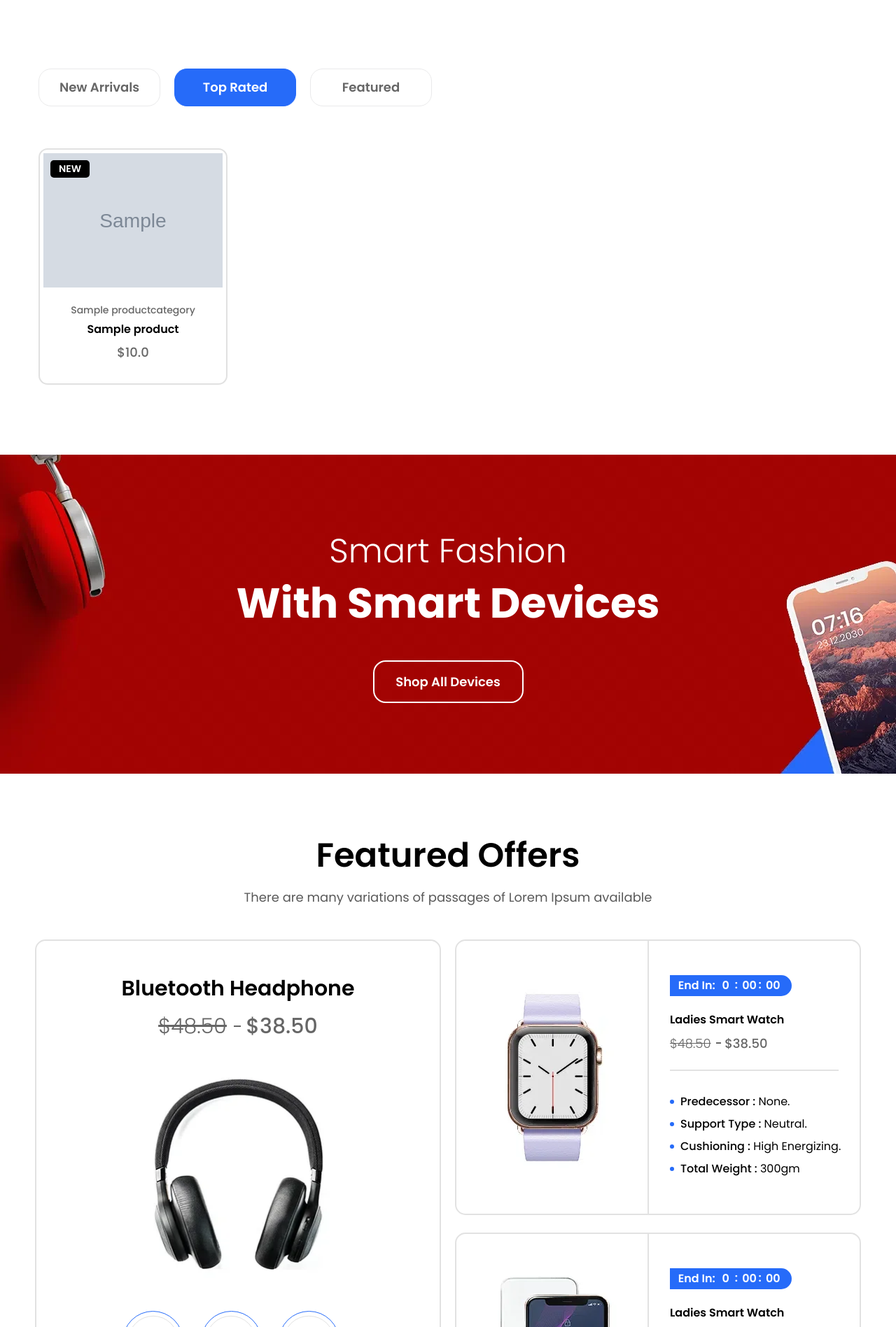
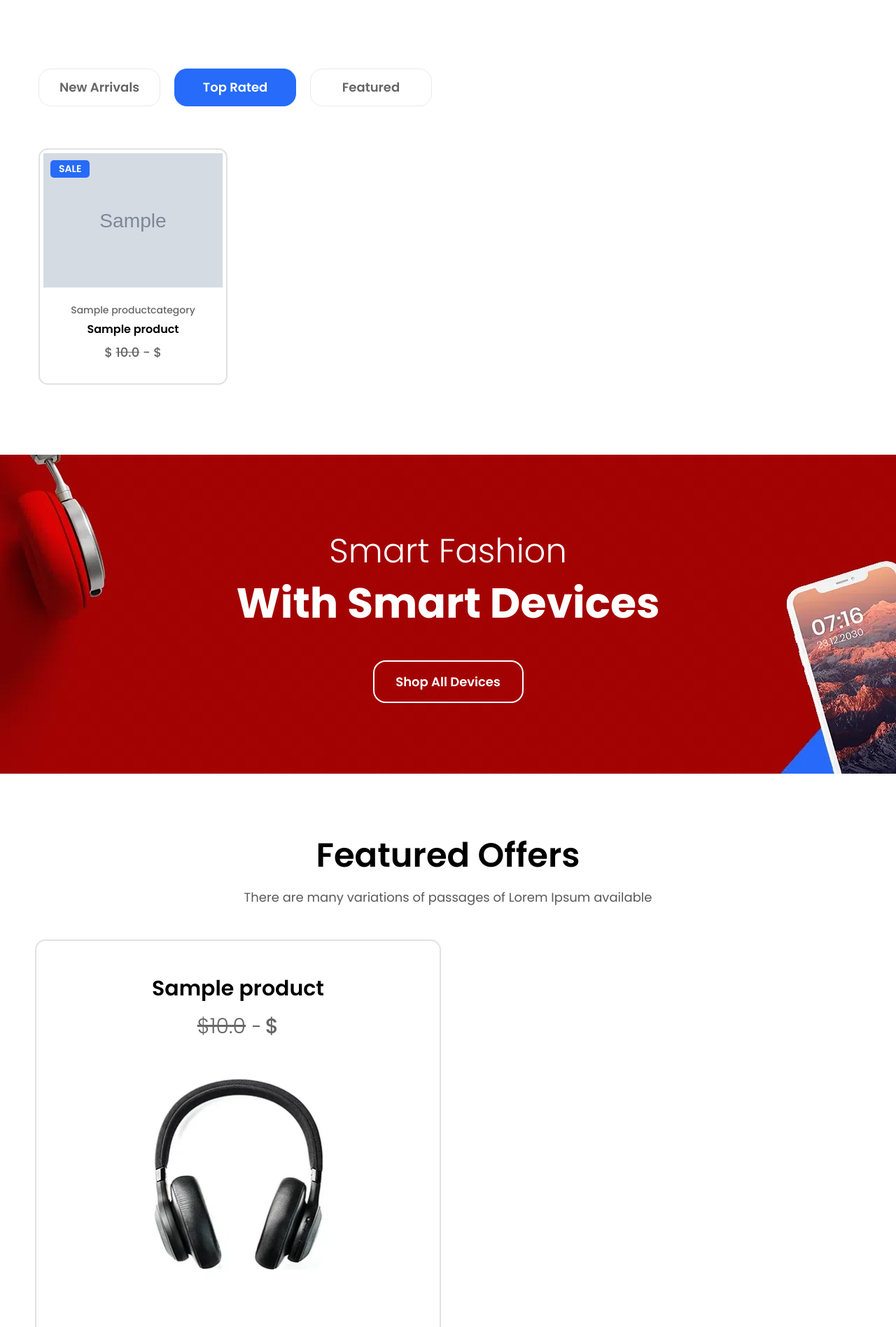
Before and after one commit to NYikolay/AdamShop, a Django app: page / in a window 1280 px wide. Shown: the part 1535-3432 px from the top of the page at 70% size. Run offline with Django 4.2, Linux system fonts and the light colour scheme; a user stored in the database is signed in; tables that the repository leaves empty hold one stand-in row (values such as "Sample post"); grey boxes marked "Sample" are stand-in pictures; some libraries are stand-ins or nearby versions.

Commit message:
added discount system, some changes

```diff
--- a/AdamShop/mainapp/admin.py
+++ b/AdamShop/mainapp/admin.py
@@ -38,6 +38,5 @@
 admin.site.register(ProductCategory)
 admin.site.register(ProductImagesSet)
 admin.site.register(Brand)
-admin.site.register(ProductOnSale)
 admin.site.register(CartItem)
 admin.site.register(WishList)
--- a/AdamShop/mainapp/forms.py
+++ b/AdamShop/mainapp/forms.py
@@ -3,7 +3,7 @@
 from mainapp.models import CartItem
 
 
-class PurchaseForm(forms.ModelForm):
+class CartItemForm(forms.ModelForm):
     class Meta:
         model = CartItem
         fields = ('quantity_of_products',)
--- a/AdamShop/mainapp/templates/mainapp/index.html
+++ b/AdamShop/mainapp/templates/mainapp/index.html
@@ -131,12 +131,16 @@
                     <!-- 1st tab start -->
                     <div class="tab-pane fade show active" id="newarrivals">
                         <div class="row mb-n-30px">
-                            {% for product in object_list %}
+                            {% for product in products %}
                             <div class="col-lg-4 col-xl-3 col-md-6 col-sm-6 col-xs-6 mb-30px">
                                 <!-- Single Prodect -->
                                 <div class="product">
                                             <span class="badges">
+                                                {% if product.on_sale %}
+                                                <span class="sale">Sale</span>
+                                                {% else %}
                                                 <span class="new">New</span>
+                                                {% endif %}
                                             </span>
                                     <div class="thumb">
                                         <a href="single-product.html" class="image">
@@ -155,17 +159,34 @@
                                         </a>
                                         </h5>
                                         <span class="price">
-                                                    <span class="new">${{ product.price }}</span>
+                                                    <span class="new">$
+                                                        {% if product.on_sale %}
+                                                        <del>{{ product.price }}</del> - <span>${{ product.get_discount_price|floatformat:2 }}</span>
+                                                        {% else %}
+                                                        {{ product.price }}
+                                                        {% endif %}
+                                                    </span>
                                                 </span>
                                     </div>
                                     <div class="actions">
-                                        <button title="Add To Cart" class="action add-to-cart" data-bs-toggle="modal" data-bs-target="#exampleModal-Cart"><i
+                                        <form action="{% url 'create_cart_item' %}" method="post">
+                                            {% csrf_token %}
+                                            <input type="hidden" name="quantity_of_products" value="1">
+                                            <input type="hidden" name="product_id" value="{{ product.id }}">
+                                            <button type="submit" title="Add To Cart" class="action add-to-cart" data-bs-toggle="modal" data-bs-target="#exampleModal-Cart"><i
                                                     class="pe-7s-shopbag"></i></button>
+                                        </form>
+                                        <form action="">
                                             <button class="action wishlist" title="Wishlist" data-bs-toggle="modal" data-bs-target="#exampleModal-Wishlist"><i
                                                     class="pe-7s-like"></i></button>
+                                        </form>
+                                        <form action="">
                                             <button class="action quickview" data-link-action="quickview" title="Quick view" data-bs-toggle="modal" data-bs-target="#exampleModal"><i class="pe-7s-look"></i></button>
+                                        </form>
+                                        <form action="">
                                             <button class="action compare" title="Compare" data-bs-toggle="modal" data-bs-target="#exampleModal-Compare"><i
                                                     class="pe-7s-refresh-2"></i></button>
+                                        </form>
                                     </div>
                                 </div>
                             </div>
@@ -176,13 +197,17 @@
                     <!-- 2nd tab start -->
                     <div class="tab-pane fade" id="toprated">
                         <div class="row">
-                            {% for product in object_list %}
+                            {% for product in products %}
                             {% if product.product_rating >= 4 %}
                             <div class="col-lg-4 col-xl-3 col-md-6 col-sm-6 col-xs-6 mb-30px">
                                 <!-- Single Prodect -->
                                 <div class="product">
                                             <span class="badges">
+                                                {% if product.on_sale %}
+                                                <span class="sale">Sale</span>
+                                                {% else %}
                                                 <span class="new">New</span>
+                                                {% endif %}
                                             </span>
                                     <div class="thumb">
                                         <a href="single-product.html" class="image">
@@ -201,7 +226,13 @@
                                         </a>
                                         </h5>
                                         <span class="price">
-                                                    <span class="new">${{ product.price }}</span>
+                                                    <span class="new">$
+                                                        {% if product.on_sale %}
+                                                        <del>{{ product.price }}</del> - <span>${{ product.get_discount_price|floatformat:2 }}</span>
+                                                        {% else %}
+                                                        {{ product.price }}
+                                                        {% endif %}
+                                                    </span>
                                                 </span>
                                     </div>
                                     <div class="actions">
@@ -224,12 +255,16 @@
                     <!-- 3rd tab start -->
                     <div class="tab-pane fade" id="featured">
                         <div class="row">
-                            {% for product in object_list %}
+                            {% for product in products %}
                             <div class="col-lg-4 col-xl-3 col-md-6 col-sm-6 col-xs-6 mb-30px">
                                 <!-- Single Prodect -->
                                 <div class="product">
                                             <span class="badges">
+                                                {% if product.on_sale %}
+                                                <span class="sale">Sale</span>
+                                                {% else %}
                                                 <span class="new">New</span>
+                                                {% endif %}
                                             </span>
                                     <div class="thumb">
                                         <a href="single-product.html" class="image">
@@ -247,7 +282,13 @@
                                         </a>
                                         </h5>
                                         <span class="price">
-                                                    <span class="new">${{ product.price }}</span>
+                                                    <span class="new">$
+                                                        {% if product.on_sale %}
+                                                        <del>{{ product.price }}</del> - <span>${{ product.get_discount_price|floatformat:2 }}</span>
+                                                        {% else %}
+                                                        {{ product.price }}
+                                                        {% endif %}
+                                                    </span>
                                                 </span>
                                     </div>
                                     <div class="actions">
@@ -296,43 +337,57 @@
         </div>
         <div class="row">
             <div class="col-xl-6 col-lg-6 mb-md-35px mb-lm-35px">
+                {% for single_product in single_product_on_sale %}
                 <div class="single-feature-content">
+                    {% for img in single_product.images.all %}
+                    {% if img.main_img %}
                     <div class="feature-image">
                         <img src="{% static 'images/feature-image/1.webp' %}" alt="">
                     </div>
+                    {% endif %}
+                    {% endfor %}
                     <div class="top-content">
-                        <h4 class="title"><a href="single-product.html">Bluetooth Headphone </a></h4>
+                        <h4 class="title"><a href="single-product.html">{{ single_product.name }}</a></h4>
                         <span class="price">
-                            <span class="old"><del>$48.50</del></span>
-                                <span class="new">$38.50</span>
+                            <span class="old"><del>${{ single_product.price }}</del></span>
+                                <span class="new">${{ single_product.get_discount_price|floatformat:2 }}</span>
                                 </span>
                     </div>
                     <div class="bottom-content">
-                        <div class="deal-timing">
-                            <div data-countdown="2021/09/15"></div>
-                        </div>
+                        <h2>End in: {{ single_product.discount_time }}</h2>
                         <a href="single-product-variable.html" class="btn btn-primary  m-auto"> Shop
                             Now </a>
                     </div>
                 </div>
+                {% endfor %}
             </div>
             <div class="col-xl-6 col-lg-6">
-                <div class="feature-right-content">
+                {% for product_on_sale in products_on_sale %}
+                <div class="feature-right-content mt-4">
                     <div class="image-side">
-                        <img src="{% static 'images/feature-image/2.webp' %}" alt="">
+                        {% for img in product_on_sale.images.all %}
+                        {% if img.main_img %}
+                        <img src="{{ img.image.url }}" alt="">
+                        <form action="{% url 'create_cart_item' %}" method="post">
+                            {% csrf_token %}
+                            <input type="hidden" name="quantity_of_products" value="1">
+                            <input type="hidden" name="product_id" value="{{ product_on_sale.id }}">
                             <button title="Add To Cart" class="action add-to-cart" data-bs-toggle="modal" data-bs-target="#exampleModal-Cart"><i
                                     class="pe-7s-shopbag"></i></button>
+                        </form>
+                        {% endif %}
+                        {% endfor %}
                     </div>
                     <div class="content-side">
                         <div class="deal-timing">
-                            <span>End In:</span>
-                            <div data-countdown="2021/09/15"></div>
+                            <span>End In: </span>
+                            {{ product_on_sale.discount_time|date:"M d, Y" }}
                         </div>
                         <div class="prize-content">
-                            <h5 class="title"><a href="single-product.html">Ladies Smart Watch</a></h5>
+                            <h5 class="title"><a href="single-product.html">{{ product_on_sale.name }}</a></h5>
                             <span class="price">
-                            <span class="old">$48.50</span>
-                                    <span class="new">$38.50</span>
+                            <span class="old">${{ product_on_sale.price }}</span>
+                                    <span class="new">${{ product_on_sale.get_discount_price|floatformat:2 }}</span>
                                     </span>
                         </div>
                         <div class="product-feature">
@@ -345,34 +400,7 @@
                         </div>
                     </div>
                 </div>
-                <div class="feature-right-content mt-30px">
-                    <div class="image-side">
-                        <img src="{% static 'images/feature-image/3.webp' %}" alt="">
-                        <button title="Add To Cart" class="action add-to-cart" data-bs-toggle="modal" data-bs-target="#exampleModal-Cart"><i
-                                class="pe-7s-shopbag"></i></button>
-                    </div>
-                    <div class="content-side">
-                        <div class="deal-timing">
-                            <span>End In:</span>
-                            <div data-countdown="2021/09/15"></div>
-                        </div>
-                        <div class="prize-content">
-                            <h5 class="title"><a href="single-product.html">Ladies Smart Watch</a></h5>
-                            <span class="price">
-                            <span class="old">$48.50</span>
-                                    <span class="new">$38.50</span>
-                                    </span>
-                        </div>
-                        <div class="product-feature">
-                            <ul>
-                                <li>Predecessor : <span>None.</span></li>
-                                <li>Support Type : <span>Neutral.</span></li>
-                                <li>Cushioning : <span>High Energizing.</span></li>
-                                <li>Total Weight : <span> 300gm</span></li>
-                            </ul>
-                        </div>
-                    </div>
-                </div>
+                {% endfor %}
             </div>
         </div>
     </div>
--- a/AdamShop/mainapp/urls.py
+++ b/AdamShop/mainapp/urls.py
@@ -1,14 +1,16 @@
 from django.urls import path, reverse_lazy
 from django.contrib.auth.views import PasswordChangeView, PasswordChangeDoneView
 
-from mainapp.views import IndexPage, AccountPage, AccountDetailsUpdate, DeleteWish, DeleteCartItem
+from mainapp.views import IndexPage, AccountPage, AccountDetailsUpdate, DeleteWish, DeleteCartItem, CreateCartItem, CartItemUpdate
 
 urlpatterns = [
     path('', IndexPage.as_view(), name='index'),
     path('account/<int:pk>', AccountPage.as_view(), name='account_page'),
     path('account_details/<int:pk>', AccountDetailsUpdate.as_view(), name='account_details'),
     path('delete_wish/<int:pk>', DeleteWish.as_view(), name='delete_wish'),
-    path('delete_purchase/<int:pk>', DeleteCartItem.as_view(), name='delete_cartitem'),
+    path('delete_purchase/<int:pk>', DeleteCartItem.as_view(), name='delete_cart_item'),
+    path('create_cart_item/', CreateCartItem.as_view(), name='create_cart_item'),
+    path('cart_item_update/<int:pk>/', CartItemUpdate.as_view(), name='cart_item_update'),
     path('change_password/',
          PasswordChangeView.as_view(
              template_name='mainapp/change_password.html',
--- a/AdamShop/mainapp/views.py
+++ b/AdamShop/mainapp/views.py
@@ -1,23 +1,25 @@
-from django.shortcuts import render, redirect
+from django.shortcuts import render
 from django.urls import reverse
 
-from django.views.generic import ListView, CreateView, UpdateView, DeleteView, DetailView
+from django.views.generic import CreateView, UpdateView, DeleteView, DetailView, View
 
 from accounts.models import User
 from accounts.forms import UserChangeForm
+from mainapp.forms import CartItemForm
 from mainapp.models import Product, ProductImagesSet, WishList, CartItem
 
 
-class IndexPage(ListView):
-    model = Product
-    template_name = 'mainapp/index.html'
-
-    # def get_context_data(self, *, object_list=None, **kwargs):
-    #     kwargs = super(IndexPage, self).get_context_data(**kwargs)
-    #     kwargs.update({
-    #         'image_set': ProductImagesSet.objects.all(),
-    #     })
-    #     return kwargs
+class IndexPage(View):
+    def get(self, request):
+        products = Product.objects.all()
+        single_product_on_sale = Product.objects.filter(on_sale=True)[:1]
+        products_on_sale = Product.objects.filter(on_sale=True)[1:3]
+        context = {
+            'products_on_sale': products_on_sale,
+            'products': products,
+            'single_product_on_sale': single_product_on_sale
+        }
+        return render(request, 'mainapp/index.html', context)
 
 
 class AccountPage(DetailView):
@@ -45,3 +47,25 @@
     model = CartItem
     template_name = 'mainapp/delete_purchase.html'
     success_url = '/'
+
+
+class CreateCartItem(CreateView):
+    model = CartItem
+    form_class = CartItemForm
+    template_name = 'mainapp/create_cartitem.html'
+    success_url = '/'
+
+    def form_valid(self, form):
+        object = form.save(commit=False)
+        object.user = self.request.user
+        object.product_id = self.request.POST['product_id']
+        object.quantity_of_products = self.request.POST['quantity_of_products']
+        object.save()
+        return super().form_valid(form=form)
+
+
+class CartItemUpdate(UpdateView):
+    model = CartItem
+    fields = ('quantity_of_products',)
+    template_name = 'mainapp/cart_item_update.html'
+    success_url = '/'
--- a/AdamShop/templates/includes/header.html
+++ b/AdamShop/templates/includes/header.html
@@ -51,7 +51,7 @@
                     <!-- Single Wedge End -->
                     <a href="#offcanvas-cart" class="header-action-btn header-action-btn-cart offcanvas-toggle pr-0">
                         <i class="pe-7s-shopbag"></i>
-                        <span class="header-action-num">{{ user.cart_items.count }}</span>
+                        <span class="header-action-num">{{ user.cart_item.count }}</span>
                         <!-- <span class="cart-amount">€30.00</span> -->
                     </a>
                     <a href="#offcanvas-mobile-menu" class="header-action-btn header-action-btn-menu offcanvas-toggle d-lg-none">
@@ -282,13 +282,19 @@
         </div>
         <div class="body customScroll">
             <ul class="minicart-product-list">
-                {% for cart_item in user.cart_items.all %}
+                {% for cart_item in user.cart_item.all %}
                 <li>
                     <a href="single-product.html" class="image"><img src="{{ cart_item.product.images.first.image.url }}" alt="Cart product Image"></a>
                     <div class="content">
                         <a href="single-product.html" class="title">{{ cart_item.product.name }}</a>
-                        <span class="quantity-price">{{ cart_item.quantity_of_products }} x <span class="amount">${{ cart_item.product.price }}</span></span>
-                        <form action="{% url 'delete_cartitem' cart_item.pk %}" method="post">
+                        <span class="quantity-price">{{ cart_item.quantity_of_products }} x <span class="amount">$
+                            {% if cart_item.product.on_sale %}
+                                {{ cart_item.product.get_discount_price|floatformat:2 }}
+                            {% else %}
+                                {{ cart_item.product.price }}
+                            {% endif %}
+                        </span></span>
+                        <form action="{% url 'delete_cart_item' cart_item.pk %}" method="post">
                             {% csrf_token %}
                             <button type="submit" class="remove" value="delete">×</button>
                         </form>
```
Also changed, not shown: AdamShop/mainapp/models.py (+11 -8 lines), AdamShop/mainapp/templates/mainapp/cart_item_update.html (added, +10 -0 lines), AdamShop/mainapp/templates/mainapp/create_cartitem.html (added, +10 -0 lines), AdamShop/mainapp/migrations/0008_product_discount_percent_product_discount_time_and_more.py (added), AdamShop/media/11.jpeg (added), AdamShop/media/123.jpeg (added), AdamShop/media/23.jpeg (added), AdamShop/media/popoco.jpeg (added), AdamShop/media/popoco2.jpeg (added), AdamShop/media/popoco3.jpeg (added). Lines whose indentation alone changed are shown as unchanged.
